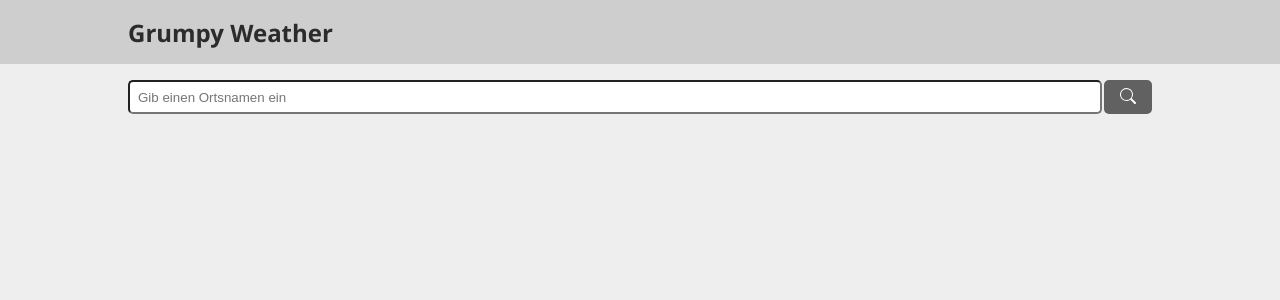
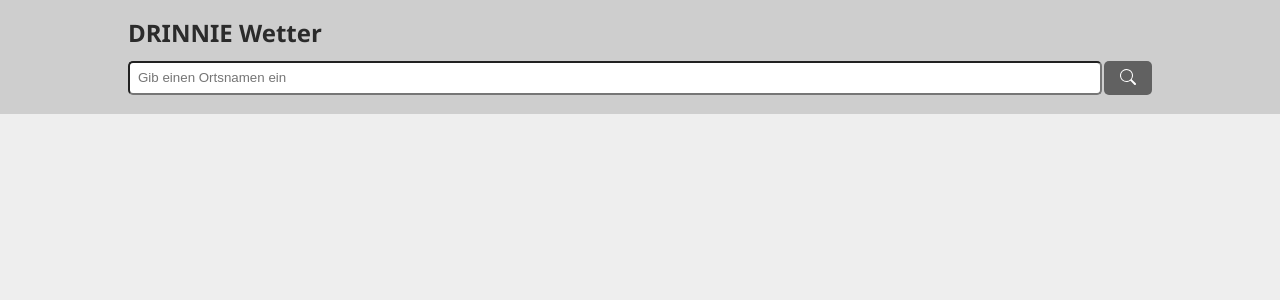
Before and after one commit to wiebken-n/drinnie-wetter, a Vue app: page / in a window 1280 px wide. Shown: the top 300 px of the page. Built offline with nearby package versions, Linux system fonts and the light colour scheme.

Commit message:
Feat: Changes app theme and harmonizes header & searchbar design

```diff
--- a/src/components/AppHeader.vue
+++ b/src/components/AppHeader.vue
@@ -1,7 +1,10 @@
 <template>
   <div class="header__container">
     <div class="header__wrapper">
-      <h1 class="logo-text">Grumpy Weather</h1>
+      <h1 class="logo-text">
+        <span class="text-logo__drinnie">Drinnie</span>
+        <span class="text-logo__wetter"> Wetter</span>
+      </h1>
       <!-- <p class="divider" v-if="this.dataStore.currentCityLat">|</p> -->
       <p class="city-name">{{ giveCurrentCityName }}</p>
     </div>
@@ -32,7 +35,7 @@ export default {
 
 <style scoped>
 .header__container {
-  height: 4rem;
+  height: 3.8rem;
   background-color: var(--clr-background-accent);
   margin: 0;
   padding: 0;
@@ -44,13 +47,17 @@ export default {
   flex-direction: row;
   justify-content: space-between;
   align-items: baseline;
-  padding-block: 1rem 1.125rem;
+  padding-top: 1rem;
+  margin-bottom: 0;
 }
 .logo-text,
 .divider {
   font-size: 1.5rem;
   margin: 0;
 }
+.text-logo__drinnie {
+  text-transform: uppercase;
+}
 .city-name {
   font-size: 1.125rem;
   margin: 0;
--- a/src/components/SelectCity.vue
+++ b/src/components/SelectCity.vue
@@ -1,4 +1,5 @@
 <template>
+  <div class="city-selection__container">
     <div class="input__wrapper">
       <div class="search-city__wrapper">
         <input
@@ -37,6 +38,7 @@
 
         <!-- {{ city.latitude }}
     {{ city.longitude }} -->
+      </div>
     </div>
   </div>
 </template>
@@ -126,9 +128,11 @@ body {
   justify-content: center;
   text-align: center;
 }
-
+.city-selection__container {
+  background-color: var(--clr-background-accent);
+  padding-bottom: 1.2rem;
+}
 .input__wrapper {
-  padding-top: 1rem;
   width: 80%;
   margin: auto;
 }
--- a/src/components/ShowWeather.vue
+++ b/src/components/ShowWeather.vue
@@ -81,7 +81,6 @@ export default {
   font-size: 1.25rem;
 }
 .quip-text {
-  font-variant-caps: all-petite-caps;
   font-weight: 500;
   padding-top: 2.5rem;
   margin: auto;
--- a/src/stores/useDataStore.js
+++ b/src/stores/useDataStore.js
@@ -9,29 +9,32 @@ export const useDataStore = defineStore("state", {
       currentCityLat: "",
       currentCityLon: "",
       currentCityWeatherData: {},
+      citySelectionActive: false,
       citySelected: false,
       weatherQuips: {
         currentQuip: "",
         currentArray: [],
         collection: {
           sunny: [
-            "Viel Spaß mit dem Sonnenbrand.",
+            "Schotten dicht, sonst überstrahlt die Sonne den Bildschirm.",
             "Eindeutig zu sonnig zum rausgehen.",
           ],
           rainy: [
-            "Jep, schon wieder Regen",
-            "Oh, du hast einen Regenschirm dabei? Das wird dir viel helfen, wenn der Wind dich wegweht. ",
-            "Wenn man auf outdoor-duschen steht, spricht nichts dagegen rauszugehen.",
+            "Regengeräusche, der perfekte Soundtrack für einen Sofatag.",
+            "Regen, Sofa, Netflix - a perfect match.",
           ],
-          cold: ["Viel zu kalt zum rausgehen.", "kaaalt"],
+          cold: [
+            "Zeit zum einkuscheln auf dem Sofa.",
+            "Zeit für einen heißen Kakao.",
+          ],
           hot: [
-            "Am besten totstellen bis es wieder kühler ist.",
-            "too fucking hot",
-            "way too hot",
-            "just stay insdide man",
+            "Ventilator an, Füße hoch.",
+            "Eiskaffee machen und die indoor-Kühle genießen.",
           ],
-          cloudy: ["Grau in grau..."],
-          snowy: ["Schneeschippen, wer mag es nicht..."],
+          cloudy: ["Perfektes Lesewetter."],
+          snowy: [
+            "Machs dir auf dem Sofa gemütlich und genieße das Winterwetter.",
+          ],
         },
       },
     };
```
Lines whose indentation alone changed are shown as unchanged.
